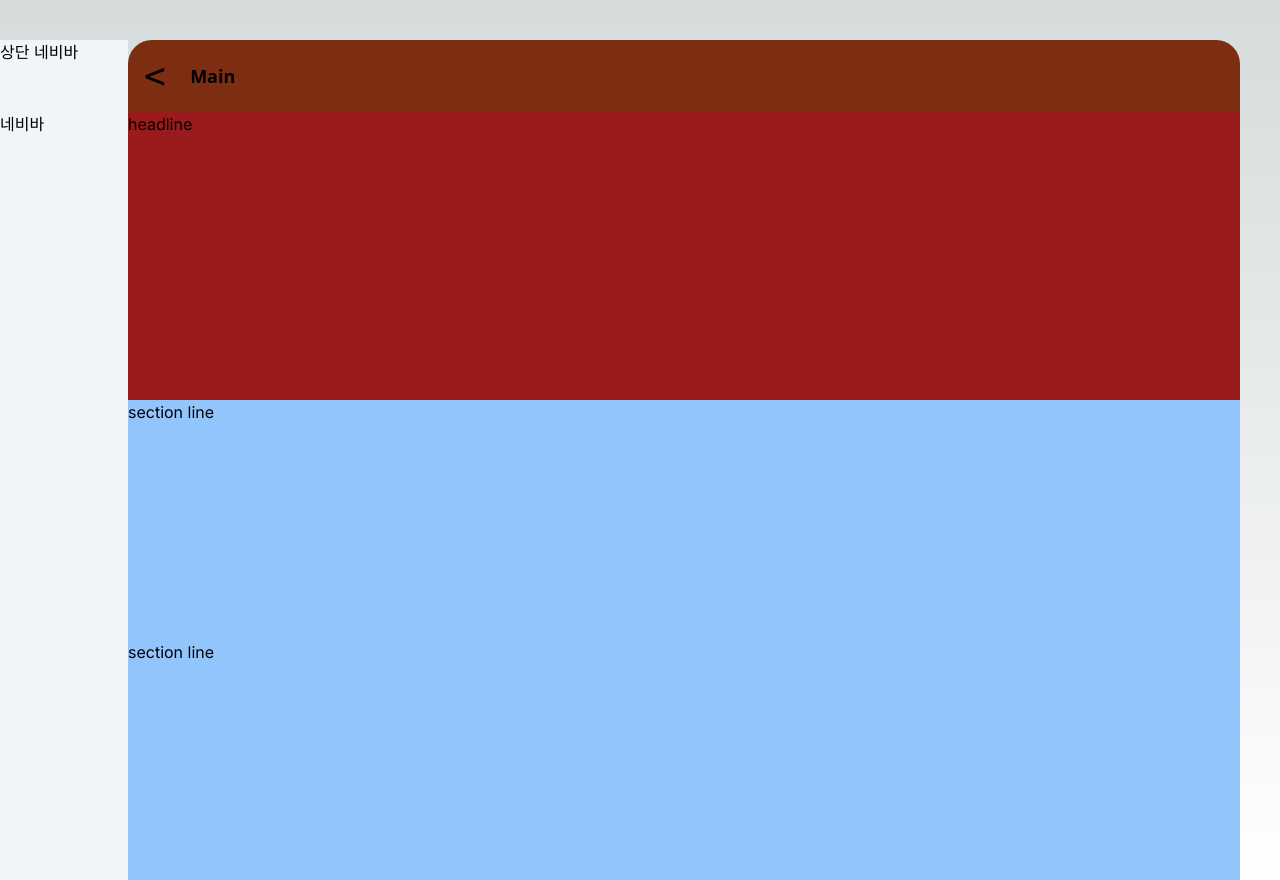
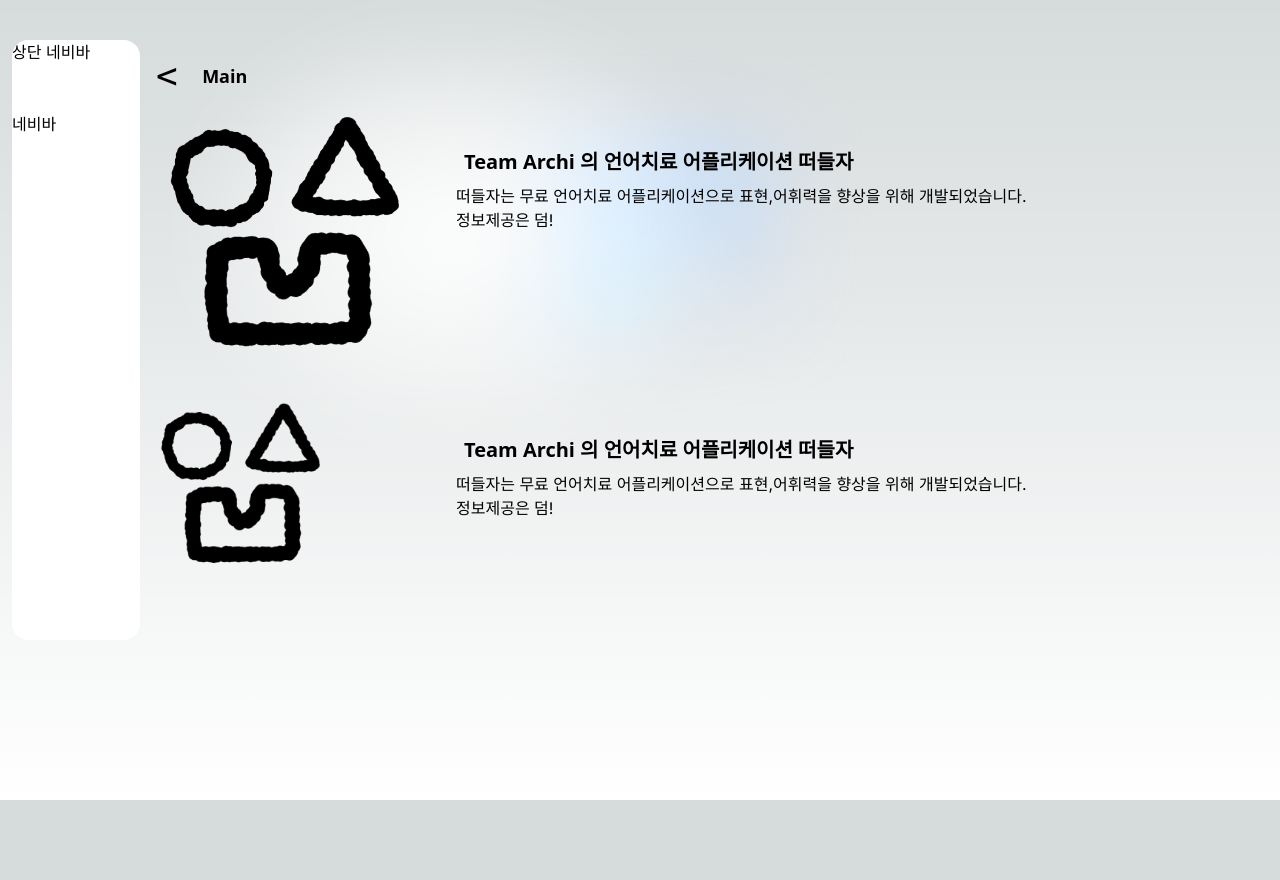
Before and after one commit to archi-corp/about-us, a Next.js app in the folder archi_web/: page /chitchat in a window 1280 px wide. After the commit the page ends 800 px from the top, so only its background shows below. Built offline with nearby package versions, Linux system fonts and the light colour scheme.

Commit message:
page for chitchat

```diff
--- a/archi_web/src/app/chitchat/page.tsx
+++ b/archi_web/src/app/chitchat/page.tsx
@@ -4,22 +4,45 @@ import Link from "next/link";
 export default function Chitchat() {
   return (
     <main className="flex min-h-screen flex-col items-center justify-start pt-10 pr-10">
-        <div className = "flex flex-row w-full h-full rounded-tr-xl ">
-            <div className ="w-32 bg-slate-100 flex-shrink-0 ">상단 네비바 </div>
-            <div className="z-10 bg-orange-900 w-full items-center justify-start font-mono text-sm rounded-tl-3xl rounded-tr-3xl lg:flex">
+        <div className = "flex flex-row w-full h-full rounded-tr-xl bg-gradient-to-t from-white via-white dark:from-black dark:via-black lg:bg-none ">
+            <div className ="w-32  flex-shrink-0 bg-white rounded-t-2xl ml-3">상단 네비바 </div>
+
+            <div className=" w-full items-center justify-start font-mono text-sm  rounded-tl-3xl rounded-tr-3xl lg:flex">
                 {/* header */}
                 <Link href ="/" className="text-4xl font font-thin flex w-full justify-center lg:static lg:w-auto  lg:p-4" > &lt; </Link> &nbsp;
                 <p className ="text-lg font font-bold font-sans">Main</p>
             </div>
         </div>
 
-        <div className="flex flex-row w-full bg-sky-100 ">
-            <div className="bg-slate-100 w-32 flex-shrink-0"> 네비바 </div>
+        <div className="flex flex-row w-full  ">
+            <div className=" w-32 flex-shrink-0 bg-white rounded-b-2xl ml-3" > 네비바 </div>
 
-            <div className="bg-slate-400 w-full">
-                <div className="bg-red-800 h-72 w-full">headline</div>
-                <div className="bg-blue-300 h-60 w-full">section line</div>
-                <div className="bg-blue-300 h-60 w-full">section line</div>
+            <div className="w-full ">
+
+                <div className=" h-72 w-full flex flex-row">
+                    <div className ="h-72 w-72 flex-shrink-0">
+                        <Image src="/logo.png" alt="archi" width={288} height={288}/>
+                    </div>
+                    <div className =" w-full p-7 ">
+
+                        <h2 className="font-sans font-bold text-xl p-2">Team Archi 의 언어치료 어플리케이션 떠들자</h2>
+                        <p > 떠들자는 무료 언어치료 어플리케이션으로 표현,어휘력을 향상을 위해 개발되었습니다.</p>
+                        <p> 정보제공은 덤!</p>
+                        <div className="relative z-[-1] flex place-items-center before:absolute before:h-[300px] before:w-full before:-translate-x-1/2 before:rounded-full before:bg-gradient-radial before:from-white before:to-transparent before:blur-2xl before:content-[''] after:absolute after:-z-20 after:h-[180px] after:w-full after:translate-x-1/3 after:bg-gradient-conic after:from-sky-200 after:via-blue-200 after:blur-2xl after:content-[''] before:dark:bg-gradient-to-br before:dark:from-transparent before:dark:to-blue-700 before:dark:opacity-10 after:dark:from-sky-900 after:dark:via-[#0141ff] after:dark:opacity-40 sm:before:w-[480px] sm:after:w-[240px] before:lg:h-[360px]"></div>
+                    </div>
+                </div>
+
+                <div className="h-60 w-full flex flex-row " >
+                    <div className ="h-72 w-72 flex-shrink-0">
+                        <Image src="/logo.png" alt="archi" width={200} height={200}/>
+                    </div>
+                    <div className =" w-full p-7 ">
+                        <h2 className="font-sans font-bold text-xl p-2">Team Archi 의 언어치료 어플리케이션 떠들자</h2>                            <p > 떠들자는 무료 언어치료 어플리케이션으로 표현,어휘력을 향상을 위해 개발되었습니다.</p>
+                        <p> 정보제공은 덤!</p>
+                    </div>
+                </div>
+
+                {/* <div className="bg-blue-300 h-60 w-full">section line</div> */}
             </div>
         </div>
 
--- a/archi_web/src/app/page.tsx
+++ b/archi_web/src/app/page.tsx
@@ -25,7 +25,7 @@ export default function Home() {
             target="_blank"
             rel="noopener noreferrer"
           >
-            아르키 로고{" "}
+            웹사이트 구성 변경중에 있습니다. 아직 내용업데이트가 되지 않은점 양해부탁드립니다.{" "}
             {/* <Image
               src="/vercel.svg"
               alt="Vercel Logo"
```
Also changed, not shown: archi_web/public/chitchat.png (added), archi_web/public/logo.png (added).
